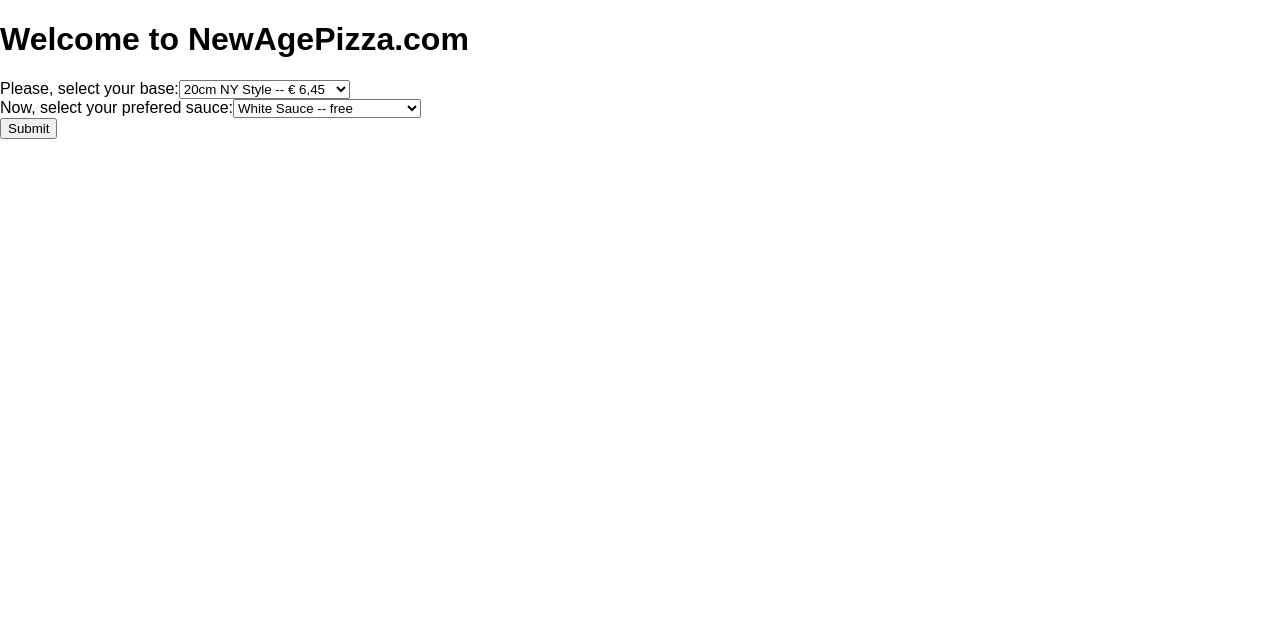
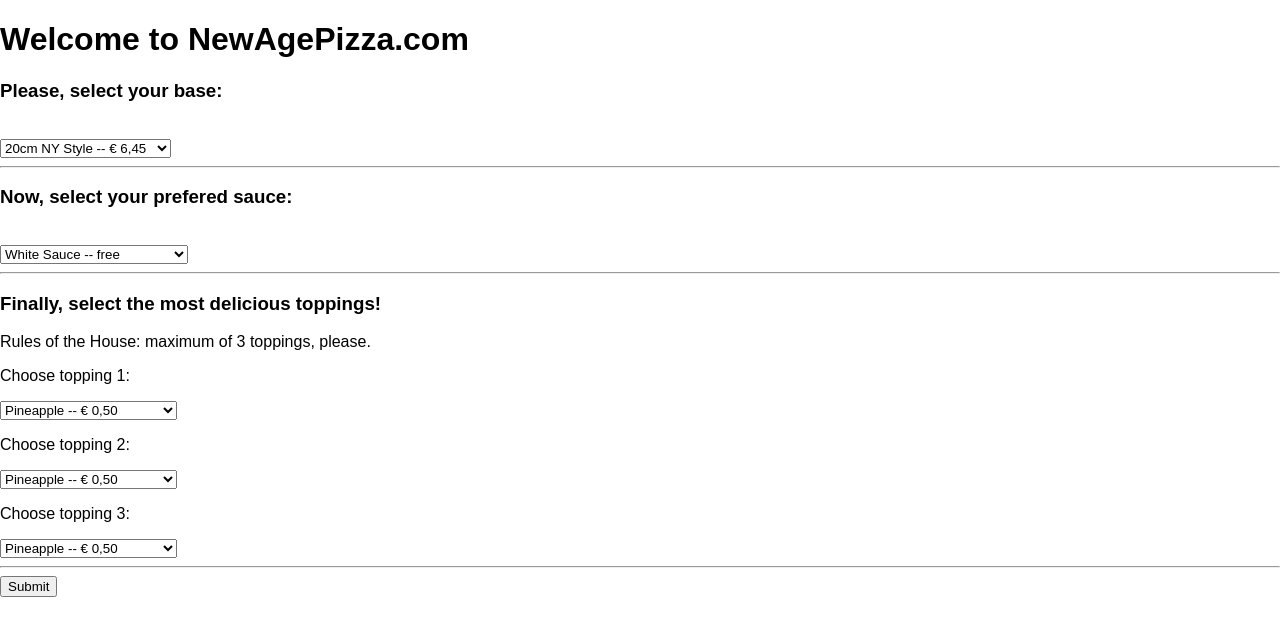
Before and after one commit to cairesana/pizza_homework_4, a React (Create React App) app: page / in a window 1280 px wide. Shown: the top 636 px of the page. Built offline with nearby package versions, Linux system fonts and the light colour scheme.

Commit message:
added toppings! all action, states and reducers working -- will do submit button and total later

```diff
--- /dev/null
+++ b/src/actions/pickToppings.js
@@ -0,0 +1,24 @@
+export const ADD_SELECTED_TOPPING1 = 'ADD_SELECTED_TOPPING1'
+export const ADD_SELECTED_TOPPING2 = 'ADD_SELECTED_TOPPING2'
+export const ADD_SELECTED_TOPPING3 = 'ADD_SELECTED_TOPPING3'
+
+export function addSelectedTopping1(topping1) {
+  return {
+    type: ADD_SELECTED_TOPPING1,
+    payload: {pizzaTopping: topping1.toppingType, price: topping1.toppingPrice}
+  }
+}
+
+export function addSelectedTopping2(topping2) {
+  return {
+    type: ADD_SELECTED_TOPPING2,
+    payload: {pizzaTopping: topping2.toppingType, price: topping2.toppingPrice}
+  }
+}
+
+export function addSelectedTopping3(topping3) {
+  return {
+    type: ADD_SELECTED_TOPPING3,
+    payload: {pizzaTopping: topping3.toppingType, price: topping3.toppingPrice}
+  }
+}
--- a/src/components/BaseForm.js
+++ b/src/components/BaseForm.js
@@ -20,13 +20,15 @@ class BaseForm extends Component {
     return (
       <form>
         <label>
-          Please, select your base:
+          <h3>Please, select your base:</h3>
+          <br /> {/*skip line*/}
           <select value={this.state.value} onChange={this.handleChange}>
             <option value="20cm NY Style - 6.45">20cm NY Style -- € 6,45</option>
             <option value="25cm NY Style - 8.99">25cm NY Style -- € 8,99</option>
             <option value="30cm NY Style - 11.49">30cm NY Style -- € 11,49</option>
             <option value="35cm NY Style - 13.49">35cm NY Style -- € 13,49</option>
           </select>
+          <hr/> {/*add a line*/}
         </label>
       </form>
     );
--- a/src/components/PizzaContainer.js
+++ b/src/components/PizzaContainer.js
@@ -1,6 +1,7 @@
 import React, {Component} from 'react'
 import BaseForm from './BaseForm'
 import SauceForm from './SauceForm'
+import ToppingsForm from './ToppingsForm'
 
 
 class PizzaContainer extends Component {
@@ -11,6 +12,9 @@ class PizzaContainer extends Component {
         <BaseForm />
 
         <SauceForm />
+
+        <ToppingsForm />
+
         <input type="submit" value="Submit" />
       </div>
     )
--- a/src/components/SauceForm.js
+++ b/src/components/SauceForm.js
@@ -16,23 +16,25 @@ class SauceForm extends Component {
     this.handleChange = this.handleChange.bind(this)
   }
 
-handleChange(event) {
+  handleChange(event) {
     const selectedSauce = event.target.value.split("-")
     const sauce = {sauceType: selectedSauce[0], saucePrice: selectedSauce[1]};
     this.props.addSelectedSauce(sauce);
-}
+  }
 
   render() {
     return(
       <form>
         <label>
-        Now, select your prefered sauce:
+          <h3>Now, select your prefered sauce:</h3>
+          <br />
           <select value={this.state.value} onChange={this.handleChange}>
             <option value="White sauce - 0.00">White Sauce -- free</option>
             <option value="Red sauce - 0.00">Red Sauce -- free</option>
             <option value="Double Red sauce - 1.00">Double Red Sauce -- € 1,00</option>
             <option value="Mix it up - 1.50">Mix it up -- € 1.50</option>
           </select>
+          <hr />
         </label>
       </form>
     );
@@ -40,7 +42,7 @@ handleChange(event) {
 }
 
 const mapStateToProps = state => ({
-  base: state.baseReducer.base,     //
+  base: state.baseReducer.base,
 });
 
 const mapDispatchToProps = dispatch => ({
--- /dev/null
+++ b/src/components/ToppingsForm.js
@@ -0,0 +1,109 @@
+// Pineapple, Corn, Olives (green), Red union, Spinach, Cherry tomatoes, Chicken.
+// -- Rules: max. 3 toppings, toppings cost € 0,50 apiece --
+
+import React, {Component} from 'react'
+import { addSelectedTopping1, addSelectedTopping2, addSelectedTopping3  } from '../actions/pickToppings'
+import { connect } from 'react-redux'
+
+class ToppingsForm extends Component {
+  constructor(props) {
+    super(props);
+    this.state = {pizzaTopping: 'Spinach -- € 0.50'};
+
+    this.handleChangeTop1 = this.handleChangeTop1.bind(this)
+    this.handleChangeTop2 = this.handleChangeTop2.bind(this)
+    this.handleChangeTop3 = this.handleChangeTop3.bind(this)
+  }
+
+  handleChangeTop1(event) {
+    const selectedTopping1 = event.target.value.split("-")
+    const topping1 = {toppingType: selectedTopping1[0], toppingPrice: selectedTopping1[1]};
+    this.props.addSelectedTopping1(topping1);
+  }
+
+  handleChangeTop2(event) {
+    const selectedTopping2 = event.target.value.split("-")
+    const topping2 = {toppingType: selectedTopping2[0], toppingPrice: selectedTopping2[1]};
+    this.props.addSelectedTopping2(topping2);
+  }
+
+  handleChangeTop3(event) {
+    const selectedTopping3 = event.target.value.split("-")
+    const topping3 = {toppingType: selectedTopping3[0], toppingPrice: selectedTopping3[1]};
+    this.props.addSelectedTopping3(topping3);
+  }
+
+  render() {
+    return (
+      <div>
+        <form>
+          <h3>Finally, select the most delicious toppings!</h3>
+          <p>{'\n'}Rules of the House: maximum of 3 toppings, please.</p>
+
+          <div>
+            <p>Choose topping 1:</p>
+            <label>
+              <select value={this.state.value} onChange={this.handleChangeTop1}>
+                <option value="Pineapple - 0.50">Pineapple -- € 0,50</option>
+                <option value="Corn - 0.50">Corn -- € 0,50</option>
+                <option value="Green Olives - 0.50">Green Olives -- € 0,50</option>
+                <option value="Red onions - 0.50">Red Onions -- € 0,50</option>
+                <option value="Spinach - 0.50">Spinach -- € 0,50</option>
+                <option value="Cherry tomatoes - 0.50">Cherry Tomatoes -- € 0,50</option>
+                <option value="Chicken - 0.50">Chicken -- € 0,50</option>
+              </select>
+            </label>
+          </div>
+
+          <div>
+            <p>Choose topping 2:</p>
+            <label>
+              <select value={this.state.value} onChange={this.handleChangeTop2}>
+                <option value="Pineapple - 0.50">Pineapple -- € 0,50</option>
+                <option value="Corn - 0.50">Corn -- € 0,50</option>
+                <option value="Green Olives - 0.50">Green Olives -- € 0,50</option>
+                <option value="Red onions - 0.50">Red Onions -- € 0,50</option>
+                <option value="Spinach - 0.50">Spinach -- € 0,50</option>
+                <option value="Cherry tomatoes - 0.50">Cherry Tomatoes -- € 0,50</option>
+                <option value="Chicken - 0.50">Chicken -- € 0,50</option>
+              </select>
+            </label>
+          </div>
+
+          <div>
+            <p>Choose topping 3:</p>
+            <label>
+              <select value={this.state.value} onChange={this.handleChangeTop3}>
+                <option value="Pineapple - 0.50">Pineapple -- € 0,50</option>
+                <option value="Corn - 0.50">Corn -- € 0,50</option>
+                <option value="Green Olives - 0.50">Green Olives -- € 0,50</option>
+                <option value="Red onions - 0.50">Red Onions -- € 0,50</option>
+                <option value="Spinach - 0.50">Spinach -- € 0,50</option>
+                <option value="Cherry tomatoes - 0.50">Cherry Tomatoes -- € 0,50</option>
+                <option value="Chicken - 0.50">Chicken -- € 0,50</option>
+              </select>
+            </label>
+          </div>
+
+          <hr />
+
+        </form>
+      </div>
+    );
+  }
+}
+
+const mapStateToProps = state => ({
+  topping1: state.toppingsReducer.topping1,
+  topping2: state.toppingsReducer.topping2,
+  topping3: state.toppingsReducer.topping3,
+});
+
+const mapDispatchToProps = dispatch => ({
+  addSelectedTopping1: (topping1) => dispatch(addSelectedTopping1(topping1)),
+  addSelectedTopping2: (topping2) => dispatch(addSelectedTopping2(topping2)),
+  addSelectedTopping3: (topping3) => dispatch(addSelectedTopping3(topping3)),
+});
+
+
+export default connect(mapStateToProps, mapDispatchToProps)(ToppingsForm);
--- a/src/reducers/baseReducer.js
+++ b/src/reducers/baseReducer.js
@@ -1,7 +1,6 @@
 
 export default (state = {
   base: {},
-  //toppings: [],
 
 }, action = {}) => {
 
--- a/src/reducers/index.js
+++ b/src/reducers/index.js
@@ -1,8 +1,11 @@
 import { combineReducers } from 'redux'
 import baseReducer from './baseReducer'
 import sauceReducer from './sauceReducer'
+import toppingsReducer from './toppingsReducer'
+
 
 export default combineReducers({
   baseReducer,
   sauceReducer,
+  toppingsReducer,
 })
--- /dev/null
+++ b/src/reducers/toppingsReducer.js
@@ -0,0 +1,30 @@
+
+export default (state = {
+  topping1: {},
+  topping2: {},
+  topping3: {},
+
+}, action = {}) => {
+
+  switch (action.type) {
+  case 'ADD_SELECTED_TOPPING1':
+    return {
+      ...state,
+      topping1: {type: action.payload.pizzaTopping, price: action.payload.price}
+    }
+
+  case 'ADD_SELECTED_TOPPING2':
+    return {
+      ...state,
+      topping2: {type: action.payload.pizzaTopping, price: action.payload.price}
+    }
+
+  case 'ADD_SELECTED_TOPPING3':
+    return {
+      ...state,
+      topping3: {type: action.payload.pizzaTopping, price: action.payload.price}
+    }
+
+  default: return { ...state }
+  }
+}
```
Also changed, not shown: src/components/Toppings.js (deleted).
